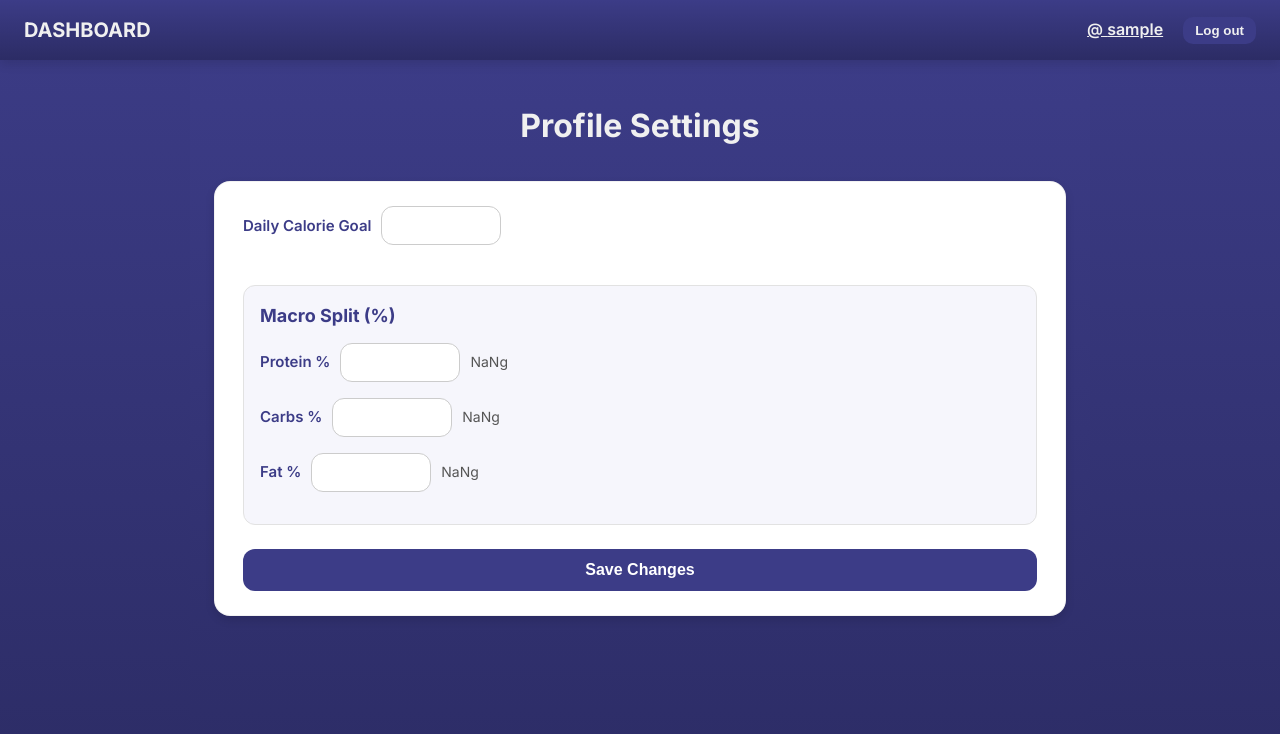
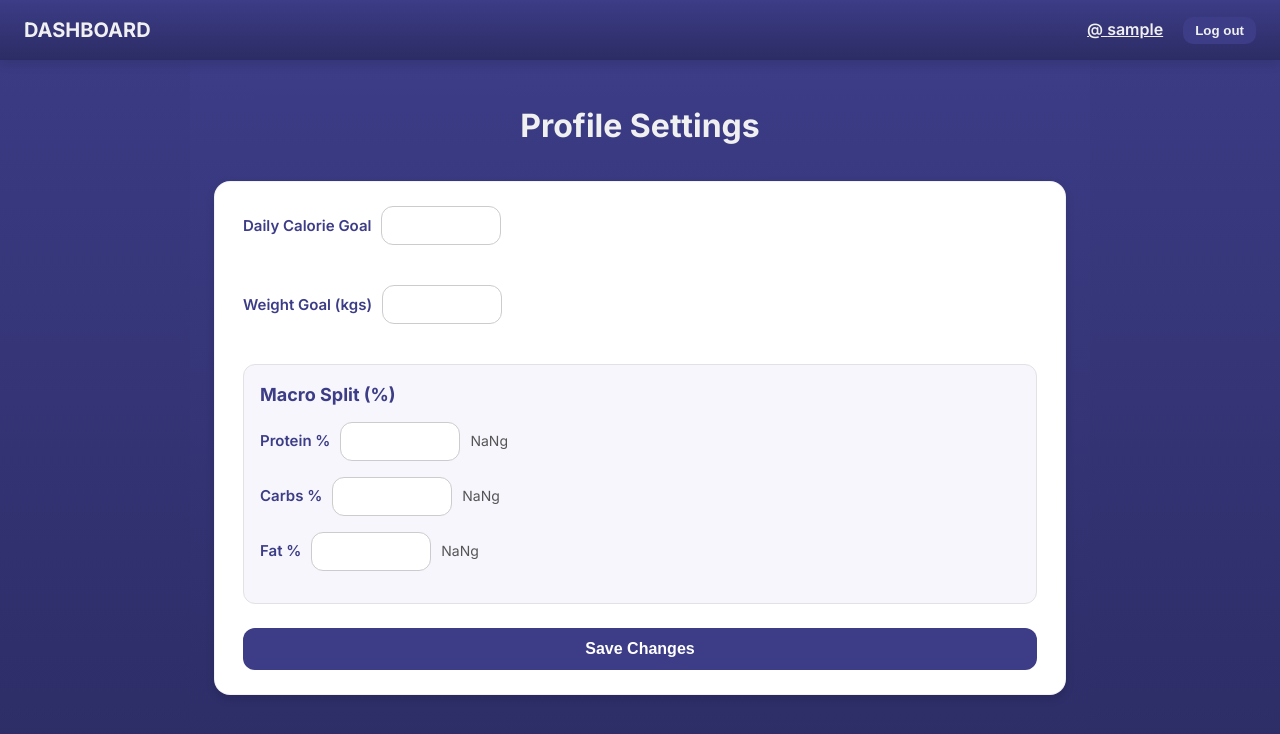
Before and after one commit to Konstantin-Lozanovski/Calorie-Tracker, a React (Vite) app in the folder frontend/: page /profile in a window 1280 px wide. Shown: the top 734 px of the page. Built offline with nearby package versions, Linux system fonts and the light colour scheme; sample sign-in values are in the browser's storage.

Commit message:
Update Profile.jsx
Added the weight goal input in Profile page

```diff
--- a/frontend/src/pages/Profile.jsx
+++ b/frontend/src/pages/Profile.jsx
@@ -1,15 +1,15 @@
-import { useState } from "react";
+import {useState} from "react";
 import {updateUserGoals} from "../services/api.js";
 import {useNavigate} from "react-router-dom";
 import "../css/Profile.css";
 
-export default function Profile({ user, setUser }) {
+export default function Profile({user, setUser}) {
   const [form, setForm] = useState({
     calorieGoal: user.calorie_goal,
     proteinGoalPct: user.protein_goal_pct,
     carbsGoalPct: user.carbs_goal_pct,
     fatGoalPct: user.fat_goal_pct,
-    weightGoal: user.weight_goal
+    weightGoal: user.weight_goal || ""
   });
   const [error, setError] = useState(null);
   const [success, setSuccess] = useState(false);
@@ -22,7 +22,7 @@ export default function Profile({ user, setUser }) {
 
 
   const handleChange = (e) => {
-    setForm({ ...form, [e.target.name]: e.target.value });
+    setForm({...form, [e.target.name]: e.target.value});
   };
 
   const handleSubmit = async (e) => {
@@ -34,11 +34,11 @@ export default function Profile({ user, setUser }) {
       Number(form.fatGoalPct);
 
     if (totalPct !== 100) {
-      setError({ msg: "Protein, carbs, and fat percentages must add up to 100%" });
+      setError({msg: "Protein, carbs, and fat percentages must add up to 100%"});
       return;
     }
 
-    try{
+    try {
       const data = await updateUserGoals(form)
       setUser(data)
       setSuccess(true)
@@ -46,7 +46,7 @@ export default function Profile({ user, setUser }) {
         setSuccess(false);
         navigate("/");
       }, 2500);
-    }catch (error){
+    } catch (error) {
       setError(error)
       setSuccess(false)
     }
@@ -66,6 +66,15 @@ export default function Profile({ user, setUser }) {
               type="number"
               name="calorieGoal"
               value={form.calorieGoal}
+              onChange={handleChange}
+            />
+          </div>
+          <div className="input-group">
+            <label>Weight Goal (kgs)</label>
+            <input
+              type="number"
+              name="weightGoal"
+              value={form.weightGoal}
               onChange={handleChange}
             />
           </div>
```
